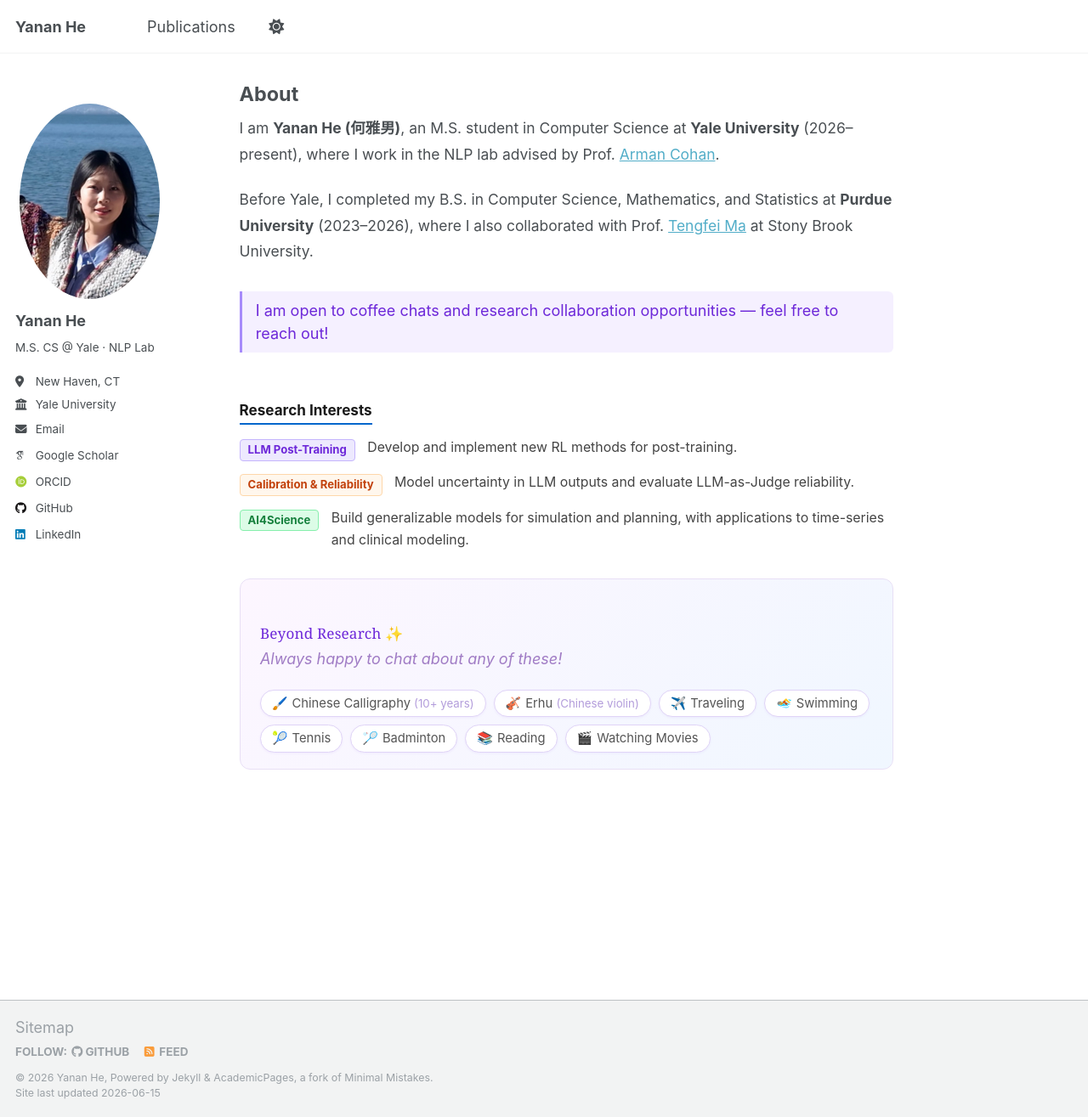
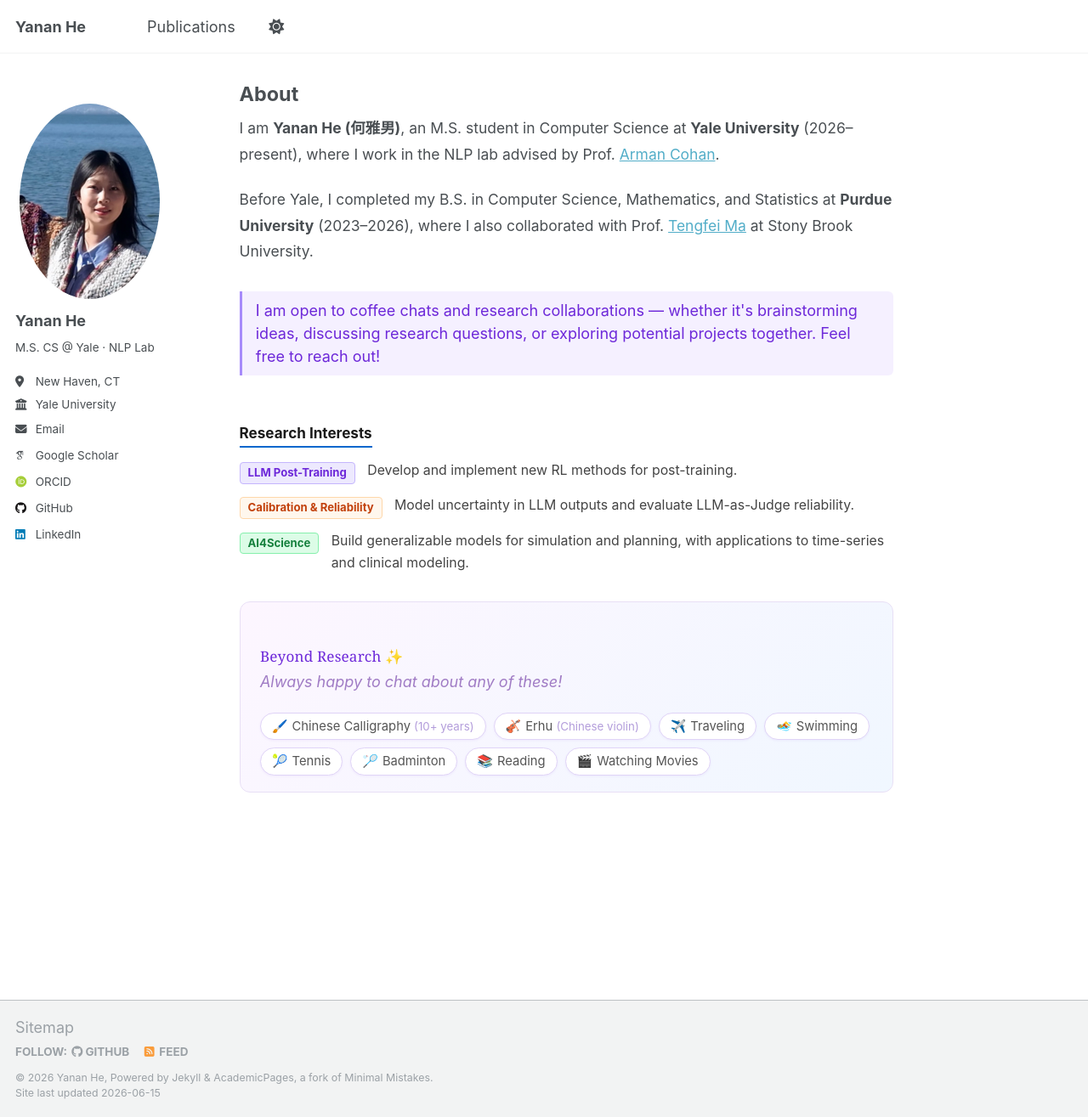
Before and after one commit to Echoo113/Echoo113.github.io, a Jekyll site: the page built from _pages/about.md, in a window 1280 px wide and 1315 px high. Shown: the whole window at 85% size. Built offline with Jekyll 4.4.1, drawn with Linux system fonts in a browser that asks for light colours; some web fonts are replaced.

Commit message:
Expand coffee chat callout to mention brainstorming and research questions
Co-Authored-By: Claude Sonnet 4.6 <noreply@anthropic.com>

```diff
--- a/_pages/about.md
+++ b/_pages/about.md
@@ -12,7 +12,7 @@ redirect_from:
 <p>Before Yale, I completed my B.S. in Computer Science, Mathematics, and Statistics at <strong>Purdue University</strong> (2023–2026), where I also collaborated with Prof. <a href="https://sites.google.com/site/matf0123/">Tengfei Ma</a> at Stony Brook University.</p>
 </div>
 
-<p class="open-to">I am open to coffee chats and research collaboration opportunities — feel free to reach out!</p>
+<p class="open-to">I am open to coffee chats and research collaborations — whether it's brainstorming ideas, discussing research questions, or exploring potential projects together. Feel free to reach out!</p>
 
 <div class="research-interests">
 <h3>Research Interests</h3>
```
